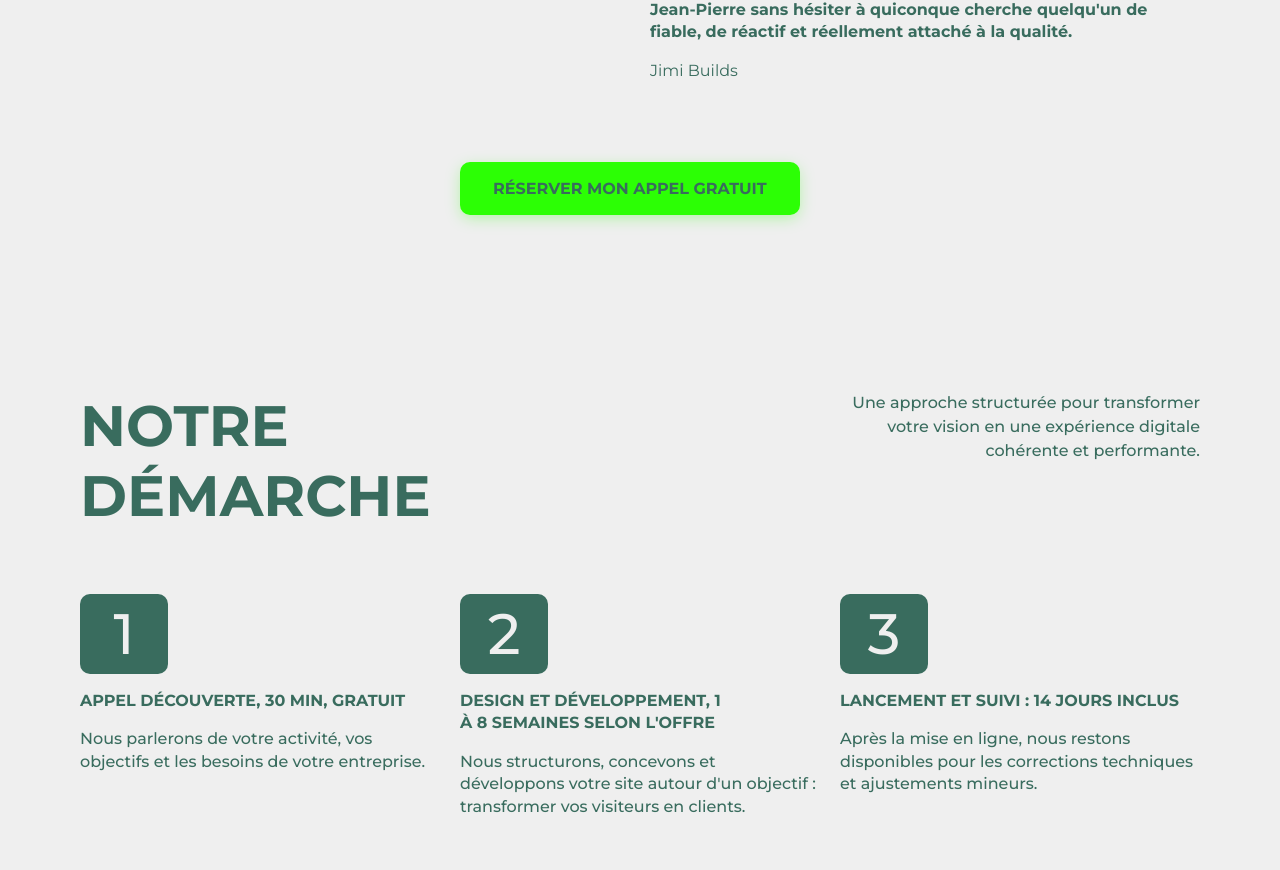
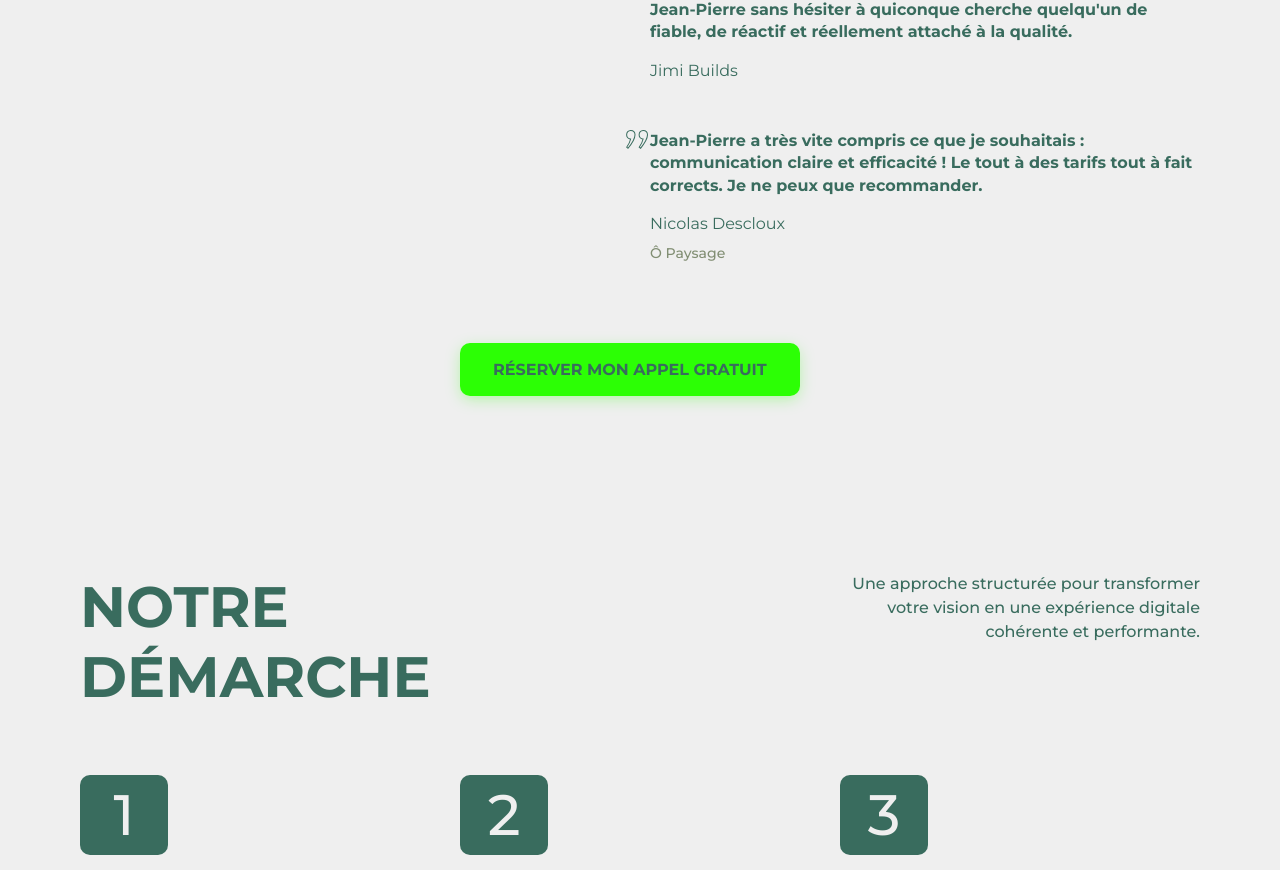
Before and after one commit to xmrgoat/studiopwi, a Next.js app: page / in a window 1280 px wide. Shown: the part 4139-5009 px from the top of the page. Built offline with nearby package versions, Linux system fonts and the light colour scheme; no server answers.

Commit message:
content(why-us): add Nicolas Descloux's review (Ô Paysage)

```diff
--- a/src/content/site.ts
+++ b/src/content/site.ts
@@ -87,6 +87,14 @@ export const site = {
           "Il a vraiment écouté ce que je voulais, au lieu de livrer quelque chose et de considérer le travail terminé. Il est resté impliqué jusqu'à ce que nous obtenions exactement le résultat que je cherchais. Un vrai plaisir de travailler avec lui : je recommande Jean-Pierre sans hésiter à quiconque cherche quelqu'un de fiable, de réactif et réellement attaché à la qualité.",
         author: "Jimi Builds",
         role: "",
+      },
+      {
+        // Nicolas's review, lightly corrected with his wording kept (owner
+        // approved, November 2026). The 👌 he ended with is left out.
+        quote:
+          "Jean-Pierre a très vite compris ce que je souhaitais : communication claire et efficacité ! Le tout à des tarifs tout à fait corrects. Je ne peux que recommander.",
+        author: "Nicolas Descloux",
+        role: "Ô Paysage",
       },
     ],
   },
```
